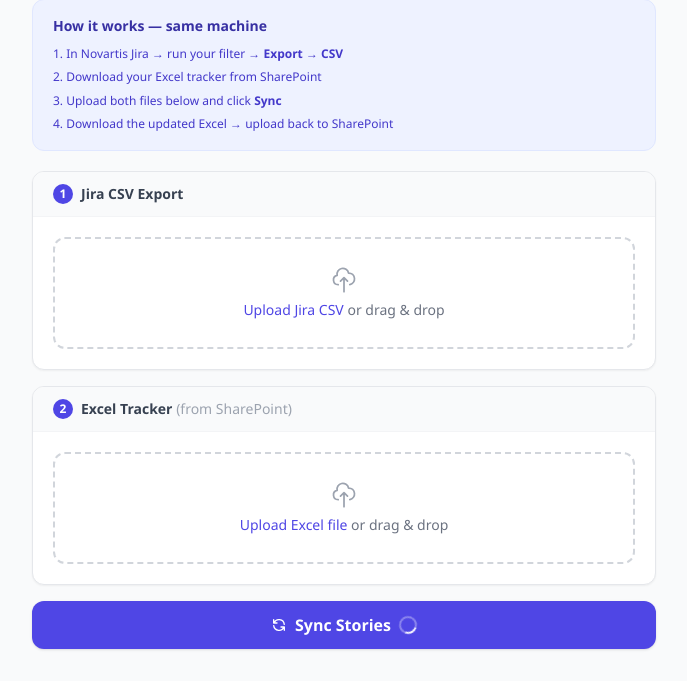
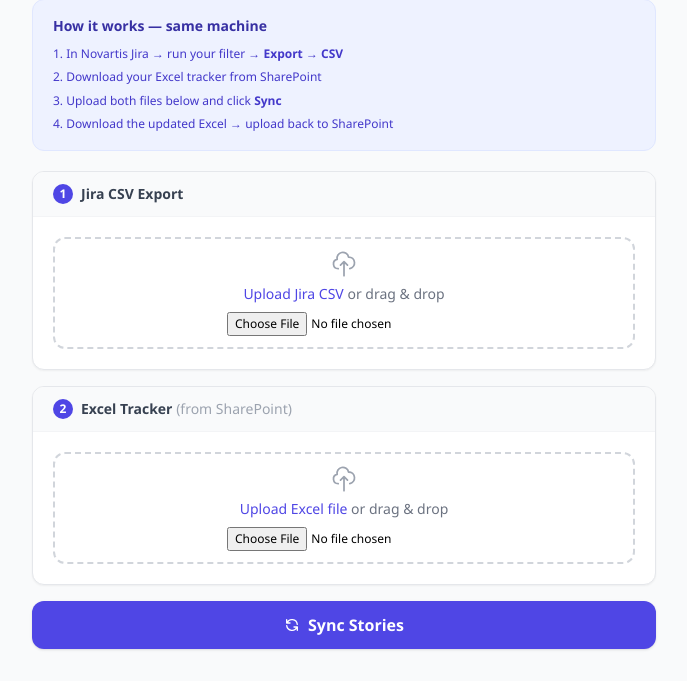
Before and after one commit to psheldon230/User-Story-Tracker, a Flask app: page / in a window 1280 px wide. Shown: the part 164-845 px from the top of the page, without its empty margins (296-983 px from the left). Run offline with Flask 3, Linux system fonts and the light colour scheme.

Commit message:
Fix VDI: inline .hidden CSS and show native file inputs (#3)
* Fix VDI: replace Tailwind CDN with locally built CSS

cdn.tailwindcss.com was blocked on VDI, causing .hidden class not to
apply, which made tabs appear unclickable (all panels showed at once)
and the page completely unstyled. Now builds Tailwind CSS from the
templates and serves it as a local static file with no CDN dependency.

https://claude.ai/code/session_01XiQFoJRMttSs5E9zdNao6o

* Fix VDI: inline .hidden CSS and show native file inputs

Two VDI-specific issues:
1. Spinner always visible + tabs unclickable: Tailwind .hidden class not
   guaranteed when external CSS fails. Added .hidden inline in <style>.
2. File upload broken: label-triggered hidden inputs blocked by VDI
   browser security. Changed all file inputs from hidden to visible
   native inputs (file-input-native class) so users can click them
   directly without going through a label trigger.

https://claude.ai/code/session_01XiQFoJRMttSs5E9zdNao6o

---------

Co-authored-by: Claude <noreply@anthropic.com>

```diff
--- a/templates/index.html
+++ b/templates/index.html
@@ -23,6 +23,10 @@
     .toast { animation: slideUp 0.25s ease; }
     .drop-zone { transition: border-color 0.15s, background 0.15s; }
     .drop-zone.over { border-color: #6366f1; background: #eef2ff; }
+    /* Guaranteed fallback — works even if external CSS fails to load */
+    .hidden { display: none !important; }
+    /* Native file input shown for VDI compatibility */
+    .file-input-native { margin-top: 8px; font-size: 12px; cursor: pointer; }
   </style>
 </head>
 <body class="min-h-screen bg-gray-50">
@@ -112,7 +116,7 @@
             <p id="fullCsvLabel" class="text-sm text-gray-500">
               <span class="text-indigo-600 font-medium">Upload Jira CSV</span> or drag &amp; drop
             </p>
-            <input type="file" id="full_jira_csv" name="jira_csv" accept=".csv" class="hidden" />
+            <input type="file" id="full_jira_csv" name="jira_csv" accept=".csv" class="file-input-native" />
           </label>
           <div id="fullCsvPreview" class="hidden mt-3 bg-gray-50 border border-gray-200 rounded-lg px-4 py-3">
             <p class="text-xs font-semibold text-gray-500 uppercase tracking-wide mb-2">Detected columns</p>
@@ -137,7 +141,7 @@
             <p id="fullXlLabel" class="text-sm text-gray-500">
               <span class="text-indigo-600 font-medium">Upload Excel file</span> or drag &amp; drop
             </p>
-            <input type="file" id="full_excel_file" name="excel_file" accept=".xlsx,.xls" class="hidden" />
+            <input type="file" id="full_excel_file" name="excel_file" accept=".xlsx,.xls" class="file-input-native" />
           </label>
         </div>
       </div>
@@ -170,7 +174,7 @@
             <p id="vdiCsvLabel" class="text-sm text-gray-500">
               <span class="text-amber-600 font-medium">Upload Jira CSV</span> or drag &amp; drop
             </p>
-            <input type="file" id="vdi_jira_csv" name="jira_csv" accept=".csv" class="hidden" />
+            <input type="file" id="vdi_jira_csv" name="jira_csv" accept=".csv" class="file-input-native" />
           </label>
           <div id="vdiCsvPreview" class="hidden mt-3 bg-gray-50 border border-gray-200 rounded-lg px-4 py-3">
             <p class="text-xs font-semibold text-gray-500 uppercase tracking-wide mb-2">Detected columns</p>
@@ -208,7 +212,7 @@
             <p id="officeJsonLabel" class="text-sm text-gray-500">
               <span class="text-emerald-600 font-medium">Upload stories .json</span> or drag &amp; drop
             </p>
-            <input type="file" id="office_stories_json" name="stories_json" accept=".json" class="hidden" />
+            <input type="file" id="office_stories_json" name="stories_json" accept=".json" class="file-input-native" />
           </label>
         </div>
       </div>
@@ -228,7 +232,7 @@
             <p id="officeXlLabel" class="text-sm text-gray-500">
               <span class="text-emerald-600 font-medium">Upload Excel file</span> or drag &amp; drop
             </p>
-            <input type="file" id="office_excel_file" name="excel_file" accept=".xlsx,.xls" class="hidden" />
+            <input type="file" id="office_excel_file" name="excel_file" accept=".xlsx,.xls" class="file-input-native" />
           </label>
         </div>
       </div>
```
